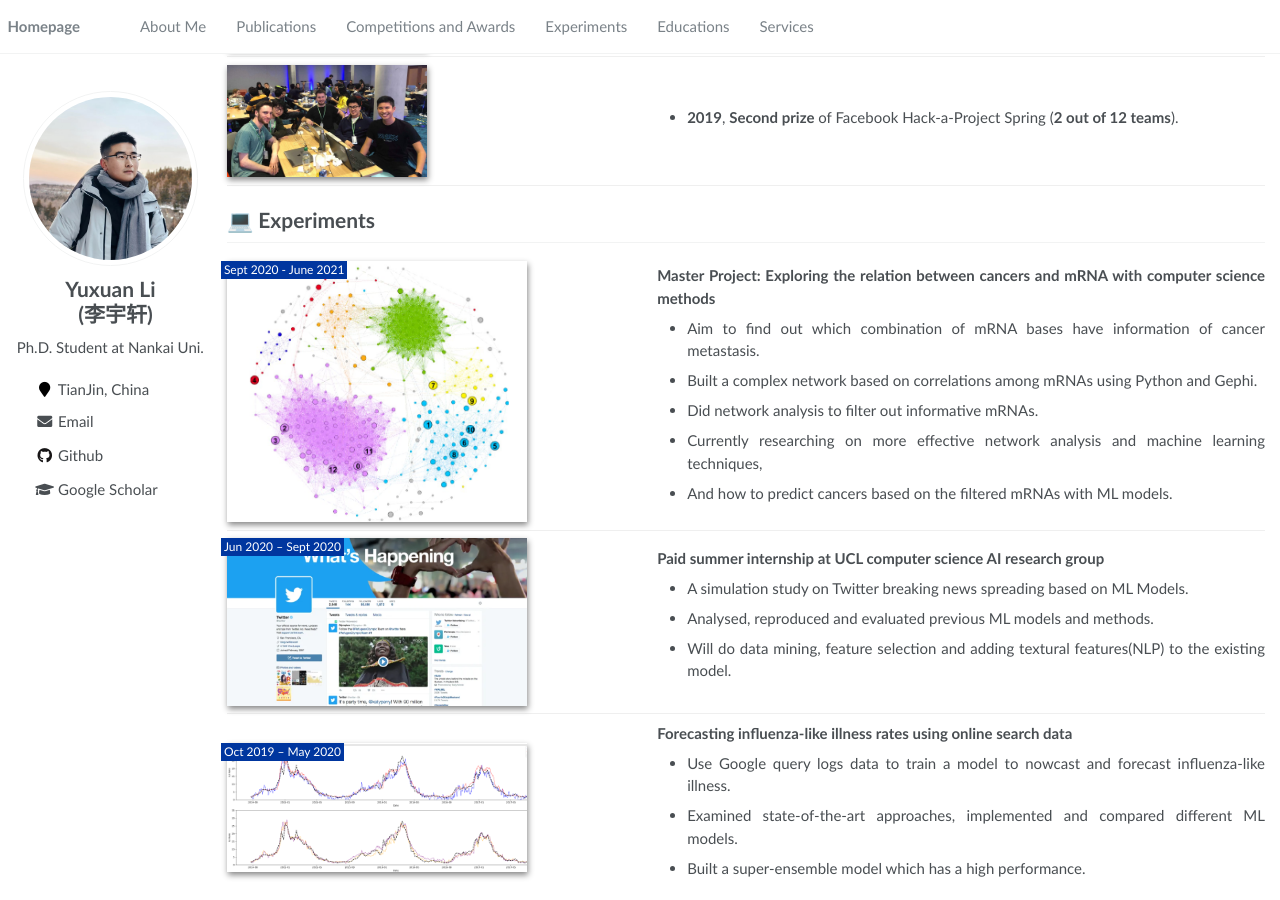
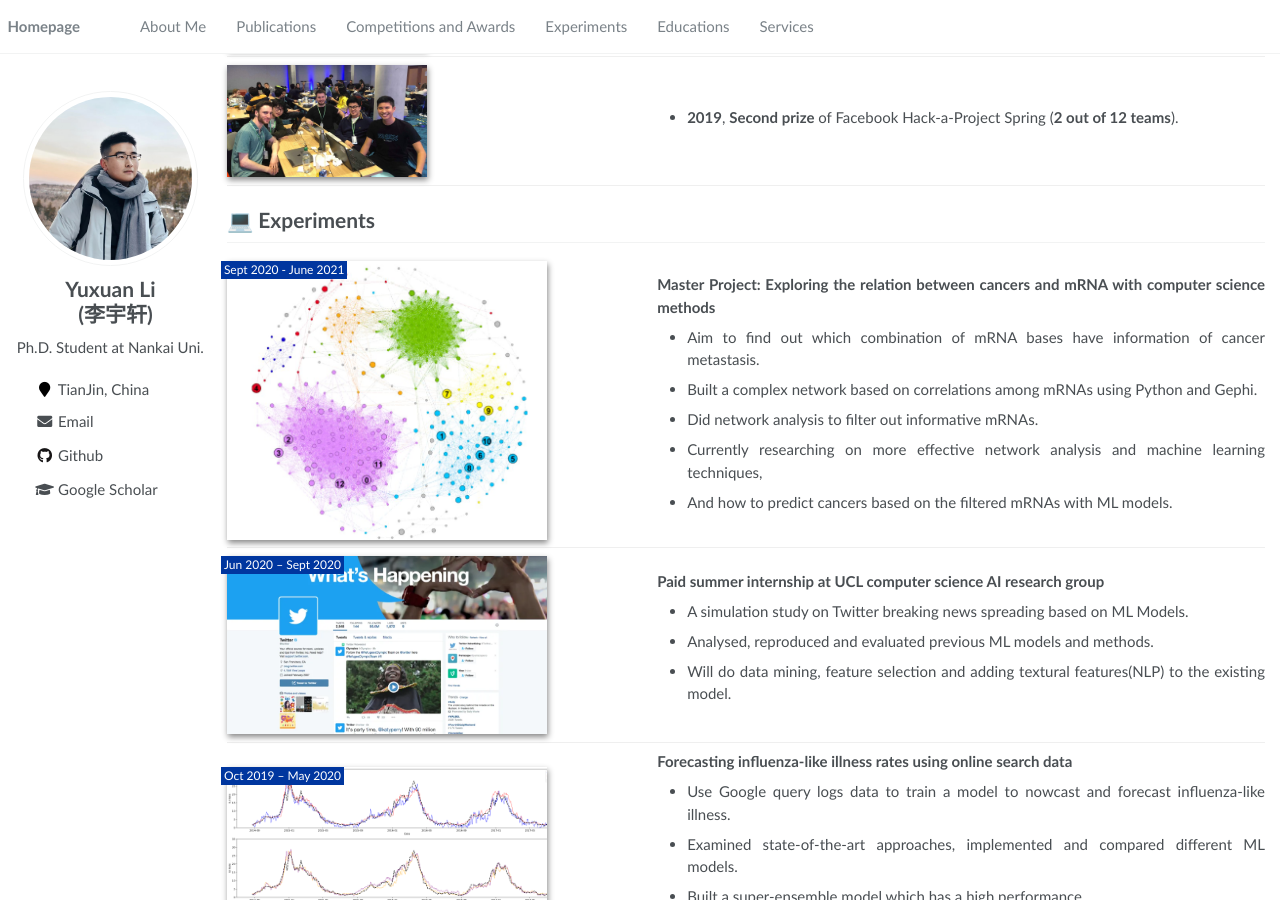
Before and after one commit to waterdisappear/waterdisappear.github.io, a Jekyll site: the page built from _pages/about.md, in a window 1280 px wide and 900 px high, scrolled down 4439 px. Built offline with Jekyll 4.4.1, drawn with Linux system fonts in a browser that asks for light colours.

Commit message:
Update experiments.md

```diff
--- a/_pages/includes/experiments.md
+++ b/_pages/includes/experiments.md
@@ -1,7 +1,7 @@
 # 💻 Experiments
 
 
-<div class='paper-box'><div class='paper-box-image'><div><div class="badge">Sept 2020 - June 2021</div><img src='images/exp/exp1.png' alt="sym" width="75%"  >
+<div class='paper-box'><div class='paper-box-image'><div><div class="badge">Sept 2020 - June 2021</div><img src='images/exp/exp1.png' alt="sym" width="320"  >
 </div></div>
 <div class='paper-box-text' markdown="1">
 
@@ -18,7 +18,7 @@
 
 
 
-<div class='paper-box'><div class='paper-box-image'><div><div class="badge">Jun 2020 – Sept 2020</div><img src='images/exp/exp2.png' alt="sym" width="75%"  >
+<div class='paper-box'><div class='paper-box-image'><div><div class="badge">Jun 2020 – Sept 2020</div><img src='images/exp/exp2.png' alt="sym" width="320"  >
 </div></div>
 <div class='paper-box-text' markdown="1">
 
@@ -33,7 +33,7 @@
 
 
 
-<div class='paper-box'><div class='paper-box-image'><div><div class="badge">Oct 2019 – May 2020</div><img src='images/exp/exp3.png' alt="sym" width="75%"  >
+<div class='paper-box'><div class='paper-box-image'><div><div class="badge">Oct 2019 – May 2020</div><img src='images/exp/exp3.png' alt="sym" width="320"  >
 </div></div>
 <div class='paper-box-text' markdown="1">
 
@@ -48,7 +48,7 @@
 
 
 
-<div class='paper-box'><div class='paper-box-image'><div><div class="badge">Jun 2019 – Sep 2019</div><img src='images/exp/exp4.jpeg' alt="sym" width="75%"  >
+<div class='paper-box'><div class='paper-box-image'><div><div class="badge">Jun 2019 – Sep 2019</div><img src='images/exp/exp4.jpeg' alt="sym" width="320"  >
 </div></div>
 <div class='paper-box-text' markdown="1">
 
@@ -65,7 +65,7 @@
 
 
 
-<div class='paper-box'><div class='paper-box-image'><div><div class="badge">MAY 2019 – JUN 2019</div><img src='images/exp/exp5.jpg' alt="sym" width="75%"  >
+<div class='paper-box'><div class='paper-box-image'><div><div class="badge">MAY 2019 – JUN 2019</div><img src='images/exp/exp5.jpg' alt="sym" width="320"  >
 </div></div>
 <div class='paper-box-text' markdown="1">
 
@@ -80,7 +80,7 @@
 
 
 
-<div class='paper-box'><div class='paper-box-image'><div><div class="badge">Sept 2018 – Apr 2019</div><img src='images/exp/exp6.png' alt="sym" width="75%"  >
+<div class='paper-box'><div class='paper-box-image'><div><div class="badge">Sept 2018 – Apr 2019</div><img src='images/exp/exp6.png' alt="sym" width="320"  >
 </div></div>
 <div class='paper-box-text' markdown="1">
 
@@ -95,7 +95,7 @@
 
 
 
-<div class='paper-box'><div class='paper-box-image'><div><div class="badge">Oct 2018 – Nov 2018</div><img src='images/exp/exp7.png' alt="sym" width="75%"  >
+<div class='paper-box'><div class='paper-box-image'><div><div class="badge">Oct 2018 – Nov 2018</div><img src='images/exp/exp7.png' alt="sym" width="320"  >
 </div></div>
 <div class='paper-box-text' markdown="1">
 
@@ -108,7 +108,7 @@
 </div>
 
 
-<div class='paper-box'><div class='paper-box-image'><div><div class="badge">Feb 2018 – Apr 2018</div><img src='images/exp/exp8.png' alt="sym" width="75%"  >
+<div class='paper-box'><div class='paper-box-image'><div><div class="badge">Feb 2018 – Apr 2018</div><img src='images/exp/exp8.png' alt="sym" width="320"  >
 </div></div>
 <div class='paper-box-text' markdown="1">
 
@@ -121,7 +121,7 @@
 </div>
 </div>
 
-<div class='paper-box'><div class='paper-box-image'><div><div class="badge">OCT 2017 – DEC 2017</div><img src='images/exp/exp9.png' alt="sym" width="75%"  >
+<div class='paper-box'><div class='paper-box-image'><div><div class="badge">OCT 2017 – DEC 2017</div><img src='images/exp/exp9.png' alt="sym" width="320"  >
 </div></div>
 <div class='paper-box-text' markdown="1">
 
```
